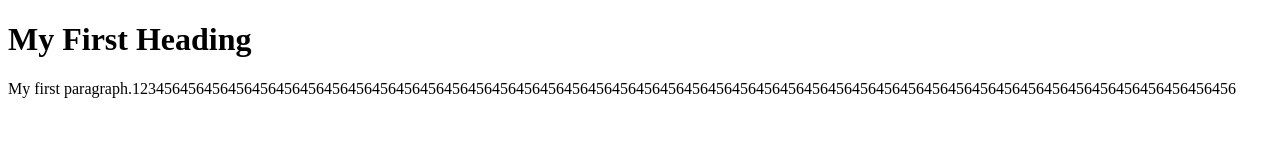
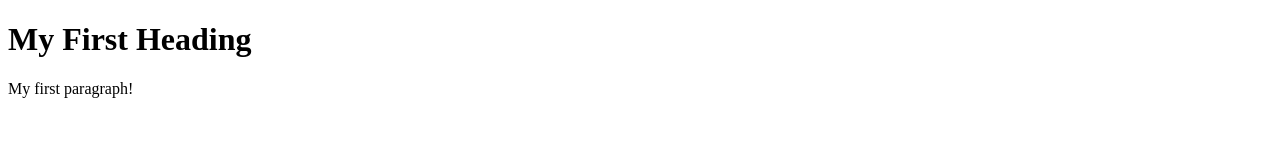
Before and after one commit to michaelrozkydanyi/waCI, a plain HTML site: page index.html in a window 1280 px wide. Drawn offline with Linux system fonts and the light colour scheme.

Commit message:
changing index

```diff
--- a/index.html
+++ b/index.html
@@ -4,7 +4,7 @@
 
 <h1>My First Heading</h1>
 
-<p>My first paragraph.123456456456456456456456456456456456456456456456456456456456456456456456456456456456456456456456456456456456456456456456456456456456456456</p>
+<p>My first paragraph!</p>
 
 </body>
 </html>
```
